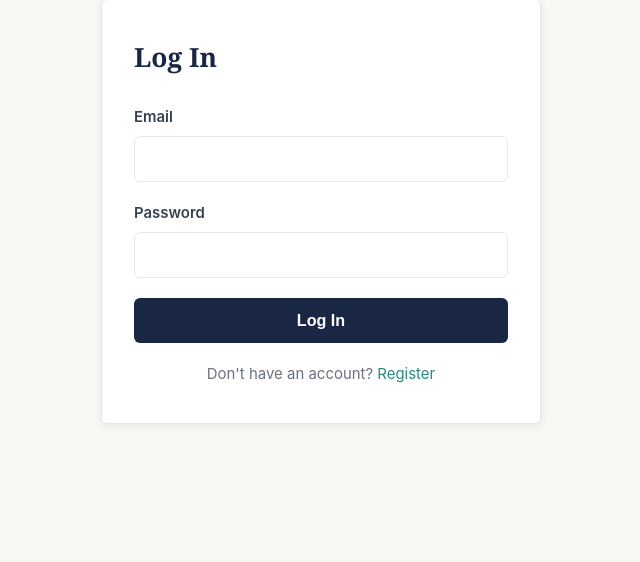
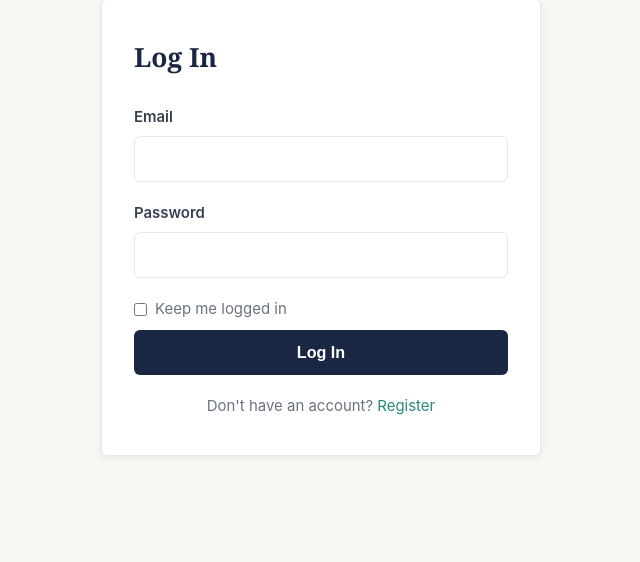
Before and after one commit to nbk5876/pulse, a Flask app: page /login in a window 1280 px wide. Shown: the part 105-667 px from the top of the page, without its empty margins (319-959 px from the left). Run offline with Flask 3, Linux system fonts and the light colour scheme.

Commit message:
Add Keep me logged in + next-URL redirect after login
- Checkbox on login form sets session.permanent = True (30-day cookie)
- login_required passes the requested path as ?next= so users land on
  the original URL (e.g. /topic/237) after logging in, not just /feed

Co-Authored-By: Claude Sonnet 4.6 <noreply@anthropic.com>

```diff
--- a/config.py
+++ b/config.py
@@ -4,9 +4,12 @@ from dotenv import load_dotenv
 load_dotenv()
 
 
+from datetime import timedelta
+
 class Config:
     SECRET_KEY = os.environ.get('SECRET_KEY') or 'change-me-in-production'
     SQLALCHEMY_TRACK_MODIFICATIONS = False
+    PERMANENT_SESSION_LIFETIME = timedelta(days=30)
 
 
 class DevelopmentConfig(Config):
--- a/routes/auth.py
+++ b/routes/auth.py
@@ -82,10 +82,18 @@ def login():
         user = User.query.filter_by(email=email).first()
         if not user or not check_password_hash(user.password_hash, password):
             flash('Invalid email or password.', 'error')
-            return render_template('login.html', form={'email': email})
+            return render_template('login.html', form={'email': email},
+                                   next=request.form.get('next', ''))
+
+        if request.form.get('remember'):
+            session.permanent = True
 
         session['user_id'] = user.id
         session['username'] = user.username
+
+        next_url = request.form.get('next', '').strip()
+        if next_url and next_url.startswith('/'):
+            return redirect(next_url)
         return redirect(url_for('topics.feed'))
 
     return render_template('login.html', form={})
--- a/static/css/main.css
+++ b/static/css/main.css
@@ -610,6 +610,8 @@ img { max-width: 100%; }
 }
 .form-select { cursor: pointer; }
 .form-textarea { min-height: 100px; resize: vertical; }
+.form-remember { margin-bottom: 8px; }
+.remember-label { display: flex; align-items: center; gap: 8px; font-size: 0.88rem; color: var(--muted); cursor: pointer; }
 .form-footer-link {
   text-align: center;
   margin-top: 20px;
--- a/templates/login.html
+++ b/templates/login.html
@@ -20,6 +20,14 @@
                autocomplete="current-password" required>
       </div>
 
+      <input type="hidden" name="next" value="{{ next or request.args.get('next', '') }}">
+
+      <div class="form-group form-remember">
+        <label class="remember-label">
+          <input type="checkbox" name="remember" value="1"> Keep me logged in
+        </label>
+      </div>
+
       <button type="submit" class="btn btn-primary btn-full">Log In</button>
     </form>
 
--- a/utils.py
+++ b/utils.py
@@ -69,6 +69,7 @@ def login_required(f):
     def decorated(*args, **kwargs):
         if 'user_id' not in session:
             flash('Please log in to access this page.', 'warning')
-            return redirect(url_for('auth.login'))
+            from flask import request as _req
+            return redirect(url_for('auth.login', next=_req.path))
         return f(*args, **kwargs)
     return decorated
```
